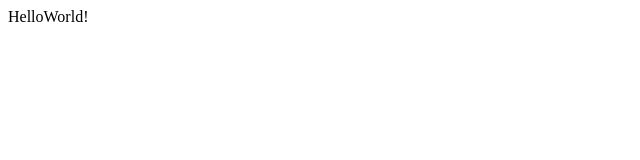
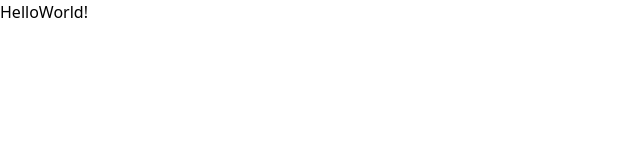
Before and after one commit to trekha-com/client, a Next.js app: page / in a window 1280 px wide. Shown: the top 160 px of the page, without its empty margins (0-640 px from the left). Built offline with nearby package versions, Linux system fonts and the light colour scheme.

Commit message:
📦 add GeistSans font family

```diff
--- /dev/null
+++ b/app/globals.css
@@ -0,0 +1,3 @@
+@import 'tailwindcss/base';
+@import 'tailwindcss/components';
+@import 'tailwindcss/utilities';
--- a/app/layout.tsx
+++ b/app/layout.tsx
@@ -1,7 +1,11 @@
+import '@/app/globals.css';
+import { cn } from '@/lib/utils';
+import { GeistSans } from 'geist/font/sans';
+
 export default function RootLayout({ children }: { children: React.ReactNode }) {
   return (
     <html lang='en' className='h-full'>
-      <body className='h-full'>{children}</body>
+      <body className={cn(GeistSans.variable, 'font-sans h-full')}>{children}</body>
     </html>
   );
 }
--- a/package.json
+++ b/package.json
@@ -10,6 +10,7 @@
   },
   "dependencies": {
     "clsx": "^2.1.1",
+    "geist": "^1.3.0",
     "next": "14.2.3",
     "react": "^18",
     "react-dom": "^18",
--- a/tailwind.config.ts
+++ b/tailwind.config.ts
@@ -1,20 +1,9 @@
-import type { Config } from "tailwindcss";
+import type { Config } from 'tailwindcss';
 
 const config: Config = {
-  content: [
-    "./pages/**/*.{js,ts,jsx,tsx,mdx}",
-    "./components/**/*.{js,ts,jsx,tsx,mdx}",
-    "./app/**/*.{js,ts,jsx,tsx,mdx}",
-  ],
-  theme: {
-    extend: {
-      backgroundImage: {
-        "gradient-radial": "radial-gradient(var(--tw-gradient-stops))",
-        "gradient-conic":
-          "conic-gradient(from 180deg at 50% 50%, var(--tw-gradient-stops))",
-      },
-    },
+  content: ['./pages/**/*.{js,ts,jsx,tsx,mdx}', './components/**/*.{js,ts,jsx,tsx,mdx}', './app/**/*.{js,ts,jsx,tsx,mdx}'],
+  fontFamily: {
+    sans: 'var(--font-geist-sans)',
   },
-  plugins: [],
 };
 export default config;
```
Also changed, not shown: 1 other file (tests, documents, lock files or other folders).
